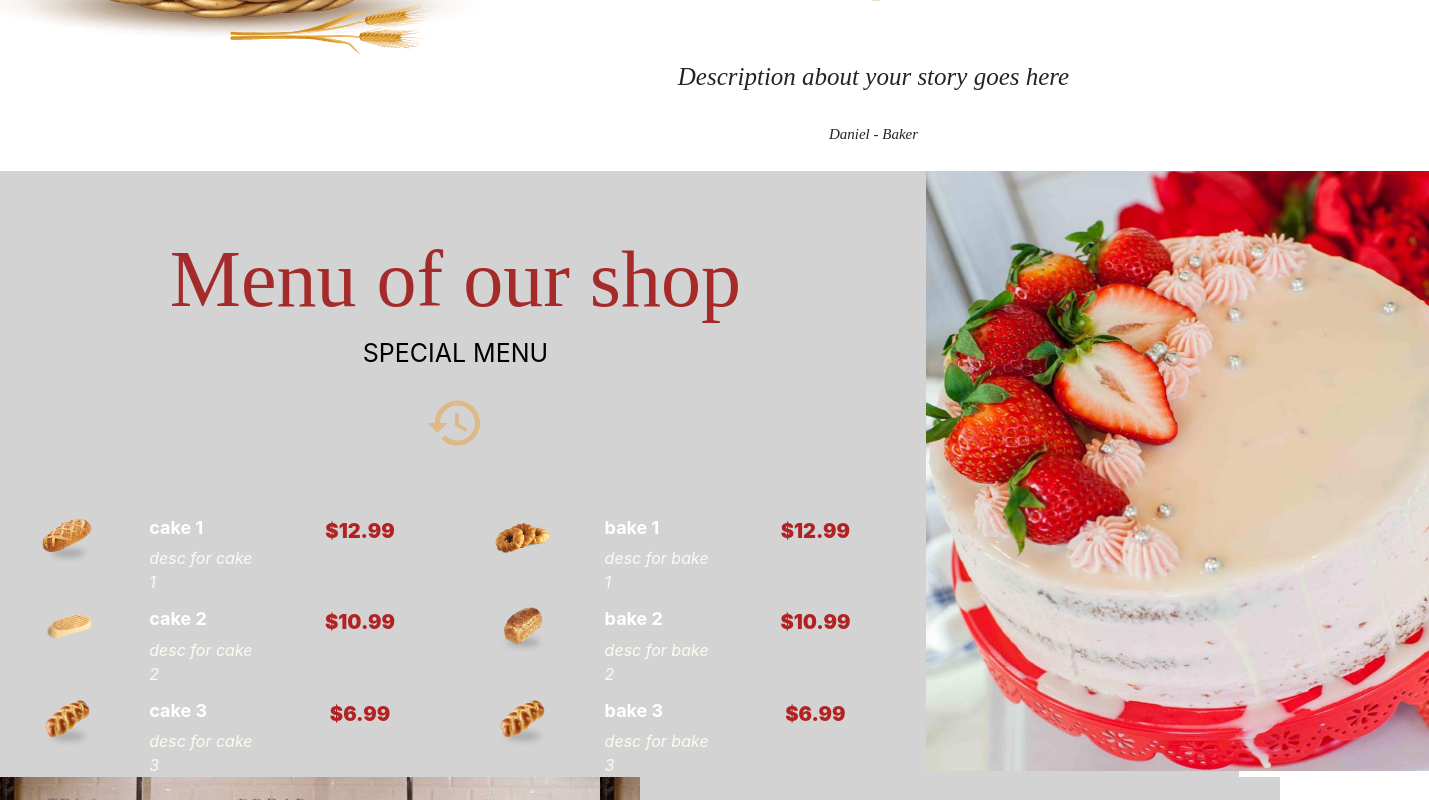
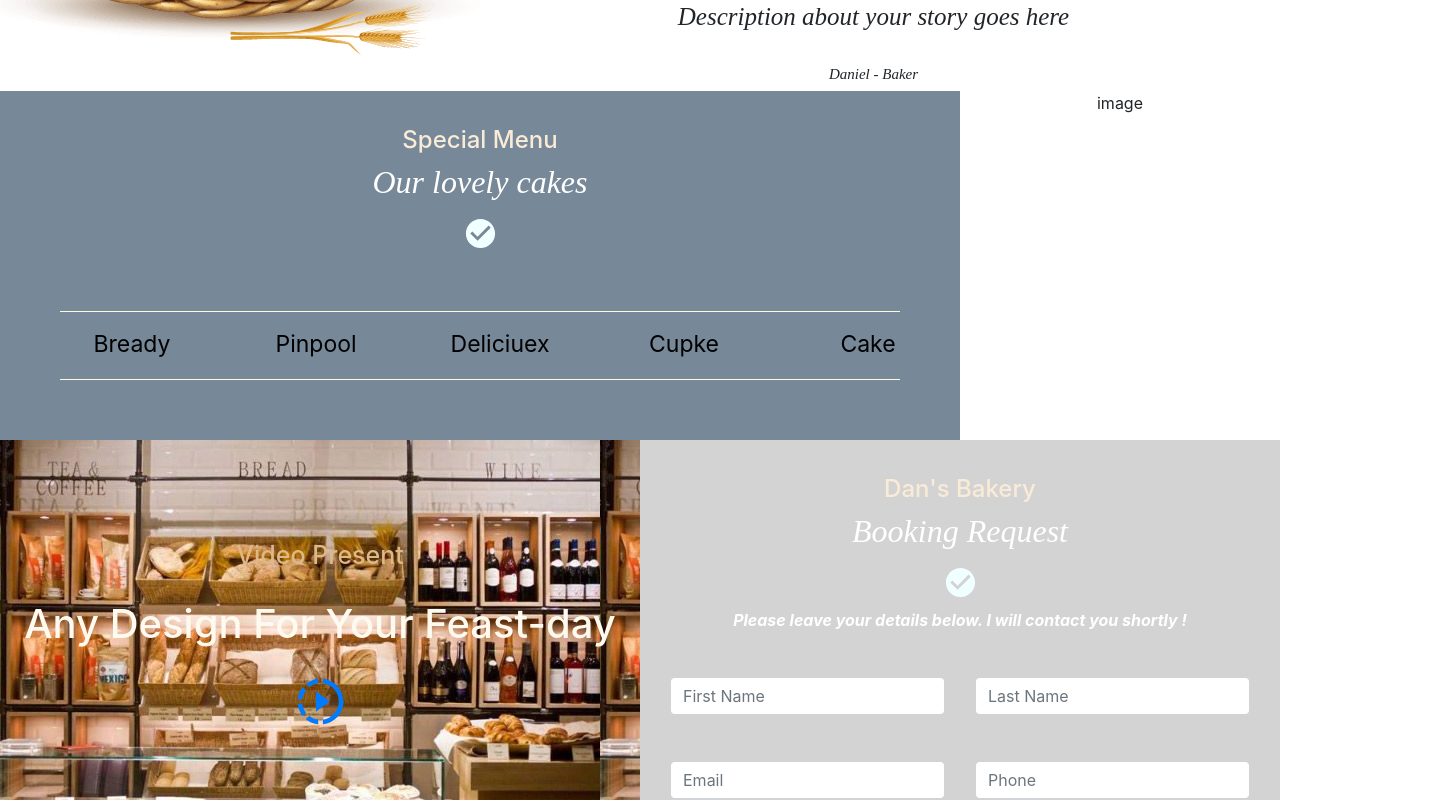
Before and after one commit to charlieNg014/bakery, a React (Create React App) app: page / in a window 1280 px wide. Shown: the part 1360-2160 px from the top of the page, 1429 px wide, since content can reach past the window. Built offline with nearby package versions, Linux system fonts and the light colour scheme; what google-maps-react would draw is missing.

Commit message:
Fix Menu

```diff
--- a/src/App.css
+++ b/src/App.css
@@ -219,88 +219,65 @@ p.subtitle {
 /* story ends */
 
 /* menu starts  */
-.menu-image {
-    width: 503px;
-    height: 600px;
-    margin-left: -15px;
-}
-
-img.item-image {
-    width: 65px;
-}
-
-.row.menu {
-    background-color: lightgray;
-    padding: 0rem 0;
-}
-
-.banner {
-    margin-top: 60px;
-}
-
-.row.menu-display {
-    width: 100%;
-    margin-left: 30px;
-    margin-right: 30px;
-}
-
-.name {
-    text-align: left;
-    font-size: 18px;
-    color: white;
-    font-weight: bold;
-    margin-top: 14px;
-}
-
-.info {
-    text-align: left;
-    margin-left: 40px;
-    font-weight: 300;
-    font-weight: 400;
-    font-style: italic;
-    color: floralwhite;
-}
-
-p.price {
-    font-size: 20px;
-    color: firebrick;
-    font-weight: 900;
-    margin-top: 13px;
+.menu.row {
+    display: flex;
+    flex-wrap: wrap;
+    margin-left: 0px;
+    margin-right: 0px;
+    width: 100%;
+    padding-left: 0px;
+    padding-right: 0px;
+}
+
+.menuinfo.col-md-9 {
+    padding: 0px;
+    background-color: lightslategray;
+}
+
+.menuinfo-line-top {
+    border-top: 1px solid cornsilk;
+    margin: 60px;
+    margin-bottom: -10px;
+}
+
+.menuinfo-line-bottom {
+    border-top: 1px solid cornsilk;
+    margin: 60px;
+    margin-top: 15px;
+}
+
+li.listdetails {
+    width: 100%;
+}
+
+a.filter-list {
+    width: 25%;
 }
 
 @media screen and (max-width: 480px) {
-    .menu-image {
-        display: none;
-    }
-    .row.menu {
+    ul.typelist {
+        justify-content: center;
+        display: grid;
+    }
+    li.listdetails {
+        text-align: center;
+        margin-right: 0px;
+    }
+
+    ul.typelist {
+        margin: 0;
+        padding: 0;
         display: flex;
         flex-wrap: wrap;
-        margin-right: 0;
-        margin-left: 0;
-        width: 100%;
-    }
-
-    span.menu-icon {
-        width: 100%;
-        margin-left: -35px;
-    }
-
-    h6.name {
-        text-align: center;
-        margin-left: -20px;
-        margin-bottom: 15px;
-    }
-
-    p.price {
-        margin-left: 28px;
-    }
-
-    p.info {
-        text-align: center;
-        margin-bottom: 15px;
-    }
-
-}
+        justify-content: space-around;
+    }
+
+    li.listdetails {
+        display: block;
+    }
+
+}
+
 /* end menu  */
 
 /* contact starts  */
@@ -1353,7 +1330,7 @@ input#myNumber {
         display: block;
     }
 
-    .first-col, .second-col, .third-col, .fourth-col {
+    .first-col, .second-col, .third-col, .fourth-col, .fifth-col {
         text-align: center;
         width: 100%;
     }
@@ -1446,6 +1423,63 @@ input#myNumber {
 
     }
 
+@media screen and (max-width: 480px) {
+    .cart-title {
+        display: flex;
+    }
+
+    .first-col {
+        margin-top: 20px;
+        margin-right: 100px;
+    }
+
+    .second-col {
+        margin-right: 60px;
+    }
+
+    .third-col {
+        margin-right: 50px;
+    }
+
+    img.title-name-image {
+        margin-right: 0;
+        margin-left: 0;
+    }
+
+    h4.title-price-price {
+        margin-top: 67px;
+        color: brown;
+        margin-left: -38px;
+    }
+
+    h4.title-size {
+        margin-top: 68px;
+        color: burlywood;
+        margin-left: -23px;
+    }
+
+    .input-group.title-qtity {
+        text-align: left;
+        margin-left: 16px;
+        margin-top: 58px;
+    }
+
+    p.title-alltotal {
+        font-size: 20px;
+        margin-top: 20px;
+        font-weight: bold;
+        margin-top: 66px;
+        margin-left: 43px;
+    }
+
+    svg.total-icon {
+        width: 50px;
+        height: 40px;
+        margin-top: 62px;
+        margin-left: 10px;
+    }
+}
+
 }
 /* shopping cart ends  */
 
--- a/src/components/Menu.js
+++ b/src/components/Menu.js
@@ -1,70 +1,46 @@
-import React, {Component} from 'react';
-import menuimage from "../images/menuimage.jpg"
-import Banner from './Banner';
-import {MdHistory} from "react-icons/md"
-// import {cake, bake} from "../data"
-import {cake, bake} from "../data"
+import React, {useState} from 'react'
+import {MdCheckCircle} from "react-icons/md"
+import {bakeStore} from '../data'
+import {Link} from "react-router-dom"
 
-export default class Menu extends Component {
-    state = {
-        cakes: cake,
-        bakery: bake
+export default function Menu() {
+    //define state
+    const [bakeData] = useState(bakeStore);
+    const getUnique = (item, value) => {
+        return [...new Set(item.map(item => item[value]))]
     }
-    render() {
+
+    //get unique types of bake
+    let types = getUnique(bakeStore, 'type');
+    types = [...types];
+    types = types.map((item, index) => {
         return (
-            <section className="services" style={{marginTop: 20, padding: 0}}>
-                <div className="row menu">
-                    <div className="col-md-9">
-                         <Banner className="banner"
-                            subtitle="SPECIAL MENU"
-                            title = "Menu of our shop"
-                         >
-                            <MdHistory className="story-icon"/>
-                            <div className = "row menu-display">
-                                <div className="col-md-6">
-                                    {this.state.cakes.map((item, index) => {
-                                            return(
-                                                <article key={index} className="service row">
-                                                    <div className="col-md-3">
-                                                        <img className="item-image" src={item.image} alt="itemimage" />
-                                                    </div>
-                                                    <div className="col-md-4">
-                                                        <h6 className="name">{item.title}</h6>
-                                                        <p className="info">{item.info}</p>
-                                                    </div>
-                                                    <div className="col-md-5">
-                                                        <p className="price">${item.price}</p>
-                                                    </div>
-                                                </article>
-                                            )
-                                        })}
-                                </div>
-                                <div className="col-md-6">
-                                    {this.state.bakery.map((item, index) => {
-                                        return(
-                                            <article key={index} className="service row">
-                                                <div className="col-md-3">
-                                                    <img className="item-image" src={item.image} alt="itemimage" />
-                                                </div>
-                                                <div className="col-md-4">
-                                                    <h6 className="name">{item.title}</h6>
-                                                    <p className="info">{item.info}</p>
-                                                </div>
-                                                <div className="col-md-5">
-                                                    <p className="price">${item.price}</p>
-                                                </div>
-                                            </article>
-                                        )
-                                    })}
-                                </div>
-                            </div>
-                         </Banner>
+            <Link  className="filter-list" value={item} key={index}>
+               <option>
+                    {item}
+                </option>
+            </Link>
+        )
+    })
+    return (
+        <div className="services">
+            <div className="menu row">
+                <div className="menuinfo col-md-9">
+                    <h4 className="detail-subtitle">Special Menu</h4>
+                    <h2 className="detail-title">Our lovely cakes</h2>
+                    <h3 className="detail-icon"><MdCheckCircle /></h3>
+                    <hr class="menuinfo-line-top"></hr>
+                    <div className="menuinfo-typedisplay">
+                        <ul className="typelist">
+                            <li className="listdetails" type = {types}>{types}</li>
+                        </ul>
                     </div>
-                    <div className="col-md-3">
-                        <img className="menu-image" src={menuimage} alt="menuimage" />
-                    </div>
+                    <hr class="menuinfo-line-bottom"></hr>
                 </div>
-            </section>
-        )
-    }
+                <div className="menuimage col-md-3">
+                    image
+                </div>
+            </div>
+        </div>
+    )
 }
--- a/src/components/products/ProductFilter.js
+++ b/src/components/products/ProductFilter.js
@@ -7,7 +7,6 @@ import {filteredBake} from "../../redux"
 
 export default function ProductFilter () {
     //define state
-
     const [bakeData] = useState(bakeStore);
     const getUnique = (item, value) => {
         return [...new Set(item.map(item => item[value]))]
--- a/src/components/shoppingcart/UpdateCart.js
+++ b/src/components/shoppingcart/UpdateCart.js
@@ -162,7 +162,7 @@ export default function UpdateCart() {
         <div className="services" style={{padding: 0}}>
             <div className="services about">
                 <div className="about-top">
-                    <Link to="/">
+                    <Link className="abouttitle" to="/">
                         <h4 className="about-title">Home ></h4>
                     </Link>
                     <h6 className="about-banner">Wishlist</h6>
```
Also changed, not shown: src/components/Menuasf.js (added, +70 -0 lines), src/pages/Navbar.js (+13 -12 lines).
